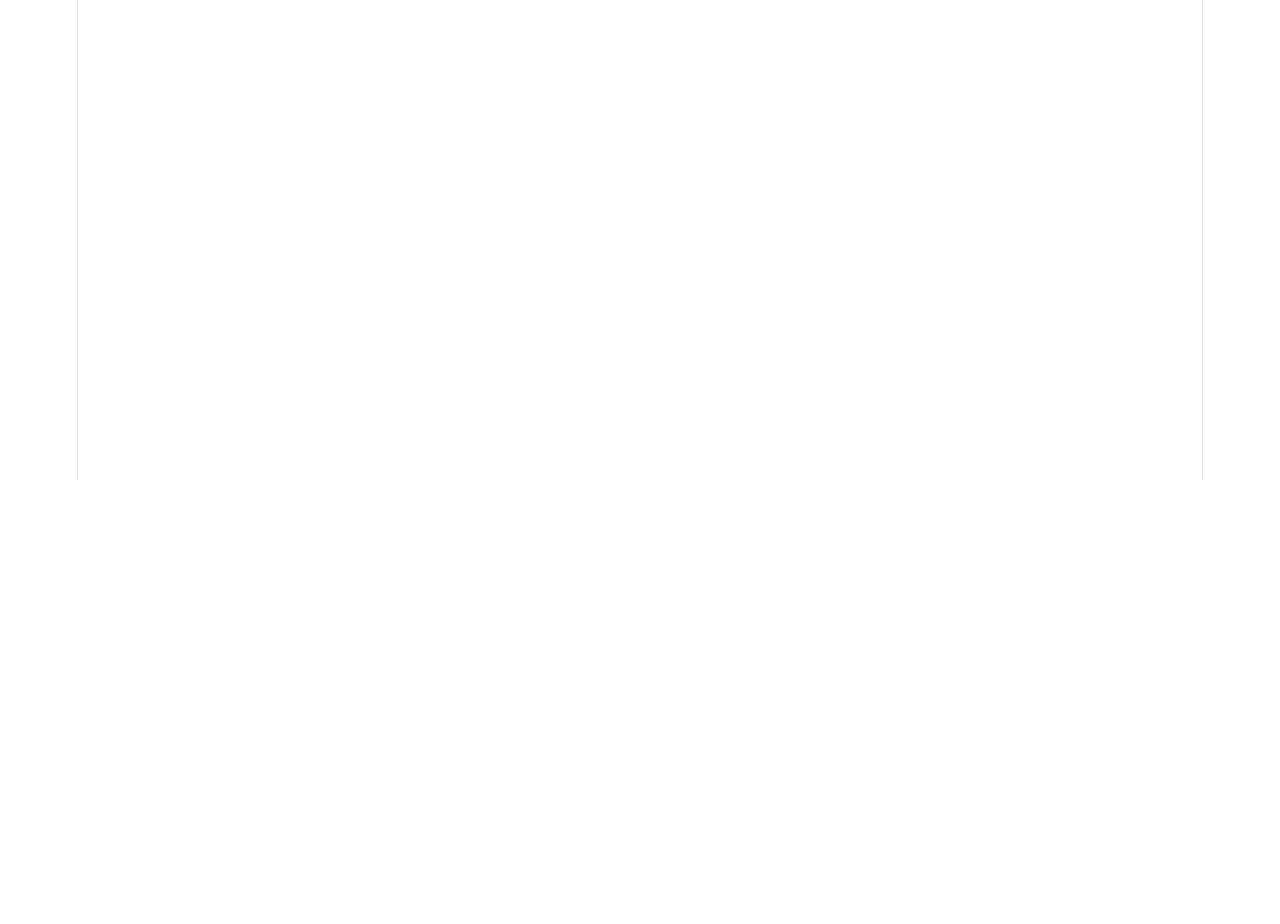
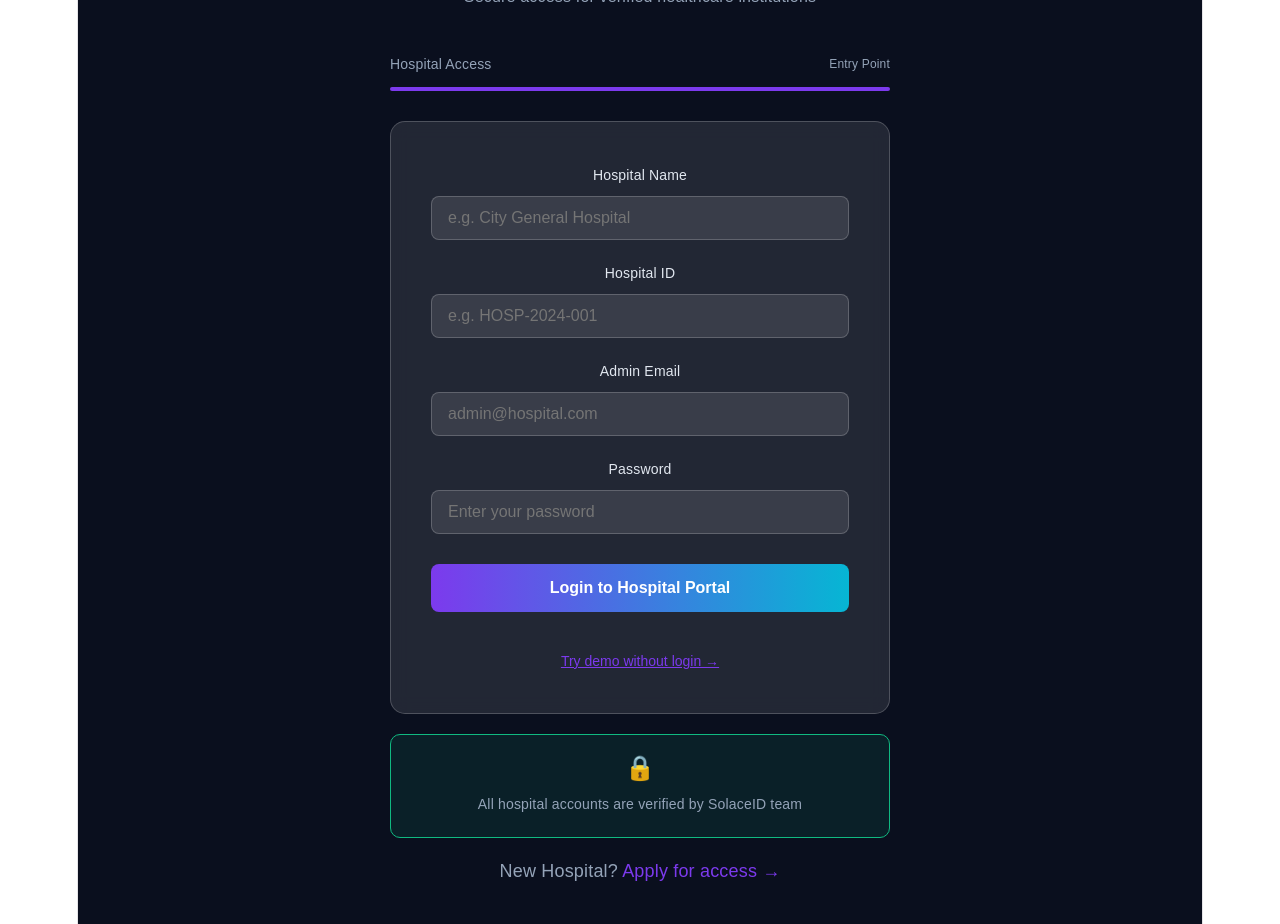
Before and after one commit to dakshdrall/SolaceID, a React (Vite) app in the folder solaceid/: page /hospital-login in a window 1280 px wide. Before the commit this address had no page. Shown: the part 320-1244 px from the top of the page. Before the commit the page ends 800 px from the top, so only its background shows below. Built offline with nearby package versions, Linux system fonts and the light colour scheme.

Commit message:
feat: hospital login page and 404 page

```diff
--- a/solaceid/src/App.tsx
+++ b/solaceid/src/App.tsx
@@ -5,6 +5,8 @@ import ConsentPage from './pages/ConsentPage';
 import HospitalDashboard from './pages/HospitalDashboard';
 import PatientDashboard from './pages/PatientDashboard';
 import AboutPage from './pages/AboutPage';
+import HospitalLogin from './pages/HospitalLogin';
+import NotFound from './pages/NotFound';
 
 function App() {
   return (
@@ -16,6 +18,8 @@ function App() {
         <Route path="/hospital" element={<HospitalDashboard />} />
         <Route path="/dashboard" element={<PatientDashboard />} />
         <Route path="/about" element={<AboutPage />} />
+        <Route path="/hospital-login" element={<HospitalLogin />} />
+        <Route path="*" element={<NotFound />} />
       </Routes>
     </BrowserRouter>
   );
--- a/solaceid/src/components/Navbar.tsx
+++ b/solaceid/src/components/Navbar.tsx
@@ -92,7 +92,7 @@ function Navbar() {
               <Link to='/' style={{ color: hoveredLink === 'home' ? '#7c3aed' : '#e2e8f0', textDecoration: 'none', fontSize: '15px', marginLeft: '2rem' }} onMouseEnter={() => setHoveredLink('home')} onMouseLeave={() => setHoveredLink(null)}>Home</Link>
               <Link to='/wallet' style={{ color: hoveredLink === 'wallet' ? '#7c3aed' : '#e2e8f0', textDecoration: 'none', fontSize: '15px', marginLeft: '2rem' }} onMouseEnter={() => setHoveredLink('wallet')} onMouseLeave={() => setHoveredLink(null)}>Patient Portal</Link>
               <Link to='/dashboard' style={{ color: hoveredLink === 'dashboard' ? '#7c3aed' : '#e2e8f0', textDecoration: 'none', fontSize: '15px', marginLeft: '2rem' }} onMouseEnter={() => setHoveredLink('dashboard')} onMouseLeave={() => setHoveredLink(null)}>Dashboard</Link>
-              <Link to='/hospital' style={{ color: hoveredLink === 'hospital' ? '#7c3aed' : '#e2e8f0', textDecoration: 'none', fontSize: '15px', marginLeft: '2rem' }} onMouseEnter={() => setHoveredLink('hospital')} onMouseLeave={() => setHoveredLink(null)}>Hospital</Link>
+              <Link to='/hospital-login' style={{ color: hoveredLink === 'hospital' ? '#7c3aed' : '#e2e8f0', textDecoration: 'none', fontSize: '15px', marginLeft: '2rem' }} onMouseEnter={() => setHoveredLink('hospital')} onMouseLeave={() => setHoveredLink(null)}>Hospital</Link>
               <Link to='/about' style={{ color: hoveredLink === 'about' ? '#7c3aed' : '#e2e8f0', textDecoration: 'none', fontSize: '15px', marginLeft: '2rem' }} onMouseEnter={() => setHoveredLink('about')} onMouseLeave={() => setHoveredLink(null)}>About</Link>
             </>
           )}
@@ -157,7 +157,7 @@ function Navbar() {
           <Link to='/' style={{ color: '#e2e8f0', textDecoration: 'none', fontSize: '15px' }} onClick={() => setMenuOpen(false)}>Home</Link>
           <Link to='/wallet' style={{ color: '#e2e8f0', textDecoration: 'none', fontSize: '15px' }} onClick={() => setMenuOpen(false)}>Patient Portal</Link>
           <Link to='/dashboard' style={{ color: '#e2e8f0', textDecoration: 'none', fontSize: '15px' }} onClick={() => setMenuOpen(false)}>Dashboard</Link>
-          <Link to='/hospital' style={{ color: '#e2e8f0', textDecoration: 'none', fontSize: '15px' }} onClick={() => setMenuOpen(false)}>Hospital</Link>
+          <Link to='/hospital-login' style={{ color: '#e2e8f0', textDecoration: 'none', fontSize: '15px' }} onClick={() => setMenuOpen(false)}>Hospital</Link>
           <Link to='/about' style={{ color: '#e2e8f0', textDecoration: 'none', fontSize: '15px' }} onClick={() => setMenuOpen(false)}>About</Link>
         </div>
       )}
--- /dev/null
+++ b/solaceid/src/pages/HospitalLogin.tsx
@@ -0,0 +1,200 @@
+import { useState } from 'react';
+import { useNavigate } from 'react-router-dom';
+import Navbar from '../components/Navbar';
+
+function HospitalLogin() {
+  const navigate = useNavigate();
+  const [form, setForm] = useState({
+    hospitalName: '',
+    hospitalId: '',
+    adminEmail: '',
+    password: ''
+  });
+  const [loading, setLoading] = useState(false);
+
+  const handleSubmit = (e: React.FormEvent) => {
+    e.preventDefault();
+    setLoading(true);
+    setTimeout(() => {
+      setLoading(false);
+      navigate('/hospital');
+    }, 2000);
+  };
+
+  const handleDemo = () => {
+    navigate('/hospital');
+  };
+
+  return (
+    <div style={{ backgroundColor: '#0a0f1e', minHeight: '100vh', color: 'white', fontFamily: 'Arial, sans-serif', paddingTop: '100px', scrollPaddingTop: '3rem' }}>
+      <Navbar />
+      <div style={{ padding: '140px 1rem 40px', margin: '0 auto', maxWidth: '1000px', width: '100%' }}>
+        <div style={{ textAlign: 'center', marginBottom: '40px' }}>
+          <h1 style={{
+            fontSize: '48px',
+            background: 'linear-gradient(to right, #7c3aed, #06b6d4)',
+            WebkitBackgroundClip: 'text',
+            WebkitTextFillColor: 'transparent',
+            margin: '0'
+          }}>
+            SolaceID
+          </h1>
+          <h2>Hospital Portal</h2>
+          <p style={{ color: '#94a3b8', fontSize: '16px', margin: '10px 0 0 0' }}>
+            Secure access for verified healthcare institutions
+          </p>
+        </div>
+
+        <div style={{ maxWidth: '500px', margin: '0 auto' }}>
+          {/* Step Indicator */}
+          <div style={{ marginBottom: '30px' }}>
+            <div style={{ display: 'flex', justifyContent: 'space-between', alignItems: 'center', marginBottom: '10px' }}>
+              <span style={{ fontSize: '14px', color: '#94a3b8' }}>Hospital Access</span>
+              <span style={{ fontSize: '12px', color: '#94a3b8' }}>Entry Point</span>
+            </div>
+            <div style={{ display: 'flex', gap: '4px', marginBottom: '20px' }}>
+              <div style={{ flex: 1, height: '4px', backgroundColor: '#7c3aed', borderRadius: '2px' }}></div>
+            </div>
+          </div>
+
+          {/* Login Form */}
+          <div style={{
+            background: 'rgba(255, 255, 255, 0.1)',
+            backdropFilter: 'blur(10px)',
+            border: '1px solid rgba(255, 255, 255, 0.2)',
+            borderRadius: '15px',
+            padding: '40px',
+            marginBottom: '20px'
+          }}>
+            <form onSubmit={handleSubmit} style={{ marginBottom: '20px' }}>
+              <div style={{ marginBottom: '20px' }}>
+                <label style={{ display: 'block', marginBottom: '8px', color: '#e2e8f0', fontSize: '14px' }}>
+                  Hospital Name
+                </label>
+                <input
+                  type="text"
+                  value={form.hospitalName}
+                  onChange={e => setForm({ ...form, hospitalName: e.target.value })}
+                  style={inputStyle}
+                  placeholder="e.g. City General Hospital"
+                  required
+                />
+              </div>
+
+              <div style={{ marginBottom: '20px' }}>
+                <label style={{ display: 'block', marginBottom: '8px', color: '#e2e8f0', fontSize: '14px' }}>
+                  Hospital ID
+                </label>
+                <input
+                  type="text"
+                  value={form.hospitalId}
+                  onChange={e => setForm({ ...form, hospitalId: e.target.value })}
+                  style={inputStyle}
+                  placeholder="e.g. HOSP-2024-001"
+                  required
+                />
+              </div>
+
+              <div style={{ marginBottom: '20px' }}>
+                <label style={{ display: 'block', marginBottom: '8px', color: '#e2e8f0', fontSize: '14px' }}>
+                  Admin Email
+                </label>
+                <input
+                  type="email"
+                  value={form.adminEmail}
+                  onChange={e => setForm({ ...form, adminEmail: e.target.value })}
+                  style={inputStyle}
+                  placeholder="admin@hospital.com"
+                  required
+                />
+              </div>
+
+              <div style={{ marginBottom: '30px' }}>
+                <label style={{ display: 'block', marginBottom: '8px', color: '#e2e8f0', fontSize: '14px' }}>
+                  Password
+                </label>
+                <input
+                  type="password"
+                  value={form.password}
+                  onChange={e => setForm({ ...form, password: e.target.value })}
+                  style={inputStyle}
+                  placeholder="Enter your password"
+                  required
+                />
+              </div>
+
+              <button
+                type="submit"
+                disabled={loading}
+                style={{
+                  width: '100%',
+                  background: loading ? '#666' : 'linear-gradient(to right, #7c3aed, #06b6d4)',
+                  color: 'white',
+                  border: 'none',
+                  borderRadius: '8px',
+                  padding: '15px',
+                  fontSize: '16px',
+                  fontWeight: 'bold',
+                  cursor: loading ? 'not-allowed' : 'pointer',
+                  marginBottom: '15px'
+                }}
+              >
+                {loading ? 'Authenticating...' : 'Login to Hospital Portal'}
+              </button>
+            </form>
+
+            <button
+              onClick={handleDemo}
+              style={{
+                width: '100%',
+                background: 'transparent',
+                color: '#7c3aed',
+                border: 'none',
+                fontSize: '14px',
+                cursor: 'pointer',
+                textDecoration: 'underline'
+              }}
+            >
+              Try demo without login →
+            </button>
+          </div>
+
+          {/* Security Notice */}
+          <div style={{
+            textAlign: 'center',
+            padding: '20px',
+            background: 'rgba(16, 185, 129, 0.1)',
+            border: '1px solid #10b981',
+            borderRadius: '10px',
+            marginBottom: '20px'
+          }}>
+            <div style={{ fontSize: '24px', marginBottom: '10px' }}>🔒</div>
+            <p style={{ margin: '0', color: '#94a3b8', fontSize: '14px' }}>
+              All hospital accounts are verified by SolaceID team
+            </p>
+          </div>
+
+          {/* New Hospital Link */}
+          <div style={{ textAlign: 'center' }}>
+            <p style={{ color: '#94a3b8', margin: '0' }}>
+              New Hospital? <a href="#" style={{ color: '#7c3aed', textDecoration: 'none' }}>Apply for access →</a>
+            </p>
+          </div>
+        </div>
+      </div>
+    </div>
+  );
+}
+
+const inputStyle: React.CSSProperties = {
+  width: '100%',
+  padding: '12px 16px',
+  border: '1px solid rgba(255, 255, 255, 0.2)',
+  borderRadius: '8px',
+  background: 'rgba(255, 255, 255, 0.1)',
+  color: 'white',
+  fontSize: '16px',
+  boxSizing: 'border-box'
+};
+
+export default HospitalLogin;
--- a/solaceid/src/pages/LandingPage.tsx
+++ b/solaceid/src/pages/LandingPage.tsx
@@ -81,7 +81,7 @@ function LandingPage() {
           <button onClick={() => navigate('/wallet')} style={{ ...buttonStyle, background: 'linear-gradient(to right, #7c3aed, #06b6d4)', padding: '15px 40px', fontSize: '18px' }}>
             Get Started as Patient
           </button>
-          <button onClick={() => navigate('/hospital')} style={{ ...buttonStyle, background: '#06b6d4', padding: '15px 40px', fontSize: '18px' }}>
+          <button onClick={() => navigate('/hospital-login')} style={{ ...buttonStyle, background: '#06b6d4', padding: '15px 40px', fontSize: '18px' }}>
             Hospital Login
           </button>
         </div>
--- /dev/null
+++ b/solaceid/src/pages/NotFound.tsx
@@ -0,0 +1,50 @@
+import { useNavigate } from 'react-router-dom';
+import Navbar from '../components/Navbar';
+
+function NotFound() {
+  const navigate = useNavigate();
+
+  return (
+    <div style={{ backgroundColor: '#0a0f1e', minHeight: '100vh', color: 'white', fontFamily: 'Arial, sans-serif', paddingTop: '100px', scrollPaddingTop: '3rem' }}>
+      <Navbar />
+      <div style={{ padding: '140px 1rem 40px', margin: '0 auto', maxWidth: '1000px', width: '100%', textAlign: 'center' }}>
+        <div style={{
+          fontSize: '120px',
+          fontWeight: 'bold',
+          background: 'linear-gradient(to right, #7c3aed, #a855f7)',
+          WebkitBackgroundClip: 'text',
+          WebkitTextFillColor: 'transparent',
+          marginBottom: '20px'
+        }}>
+          404
+        </div>
+
+        <h1 style={{ fontSize: '36px', marginBottom: '10px', color: 'white' }}>
+          Page not found
+        </h1>
+
+        <p style={{ fontSize: '18px', color: '#94a3b8', marginBottom: '40px' }}>
+          The page you're looking for doesn't exist
+        </p>
+
+        <button
+          onClick={() => navigate('/')}
+          style={{
+            background: 'linear-gradient(to right, #7c3aed, #06b6d4)',
+            color: 'white',
+            border: 'none',
+            borderRadius: '8px',
+            padding: '15px 30px',
+            fontSize: '16px',
+            fontWeight: 'bold',
+            cursor: 'pointer'
+          }}
+        >
+          Go Home
+        </button>
+      </div>
+    </div>
+  );
+}
+
+export default NotFound;
```
